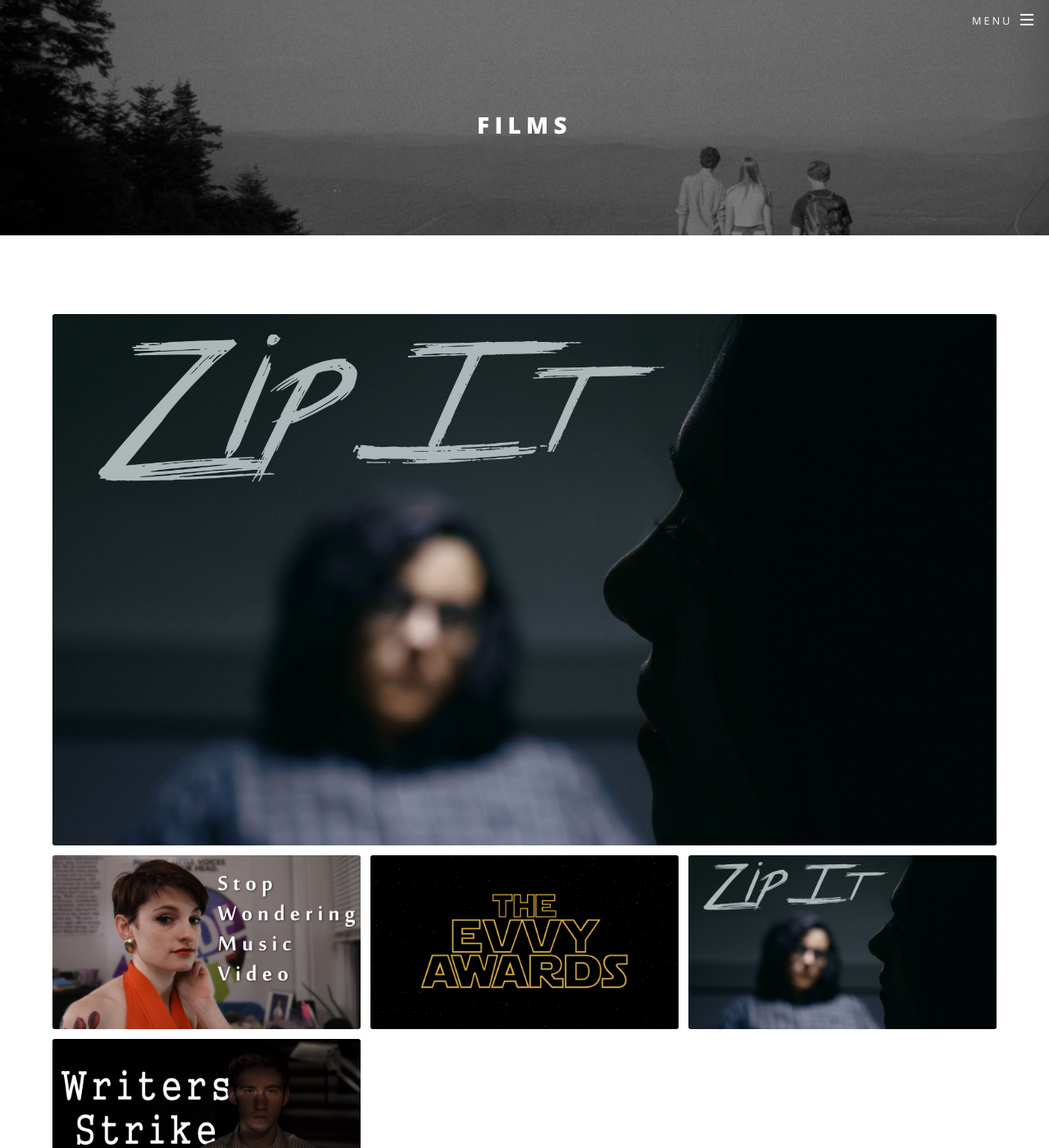
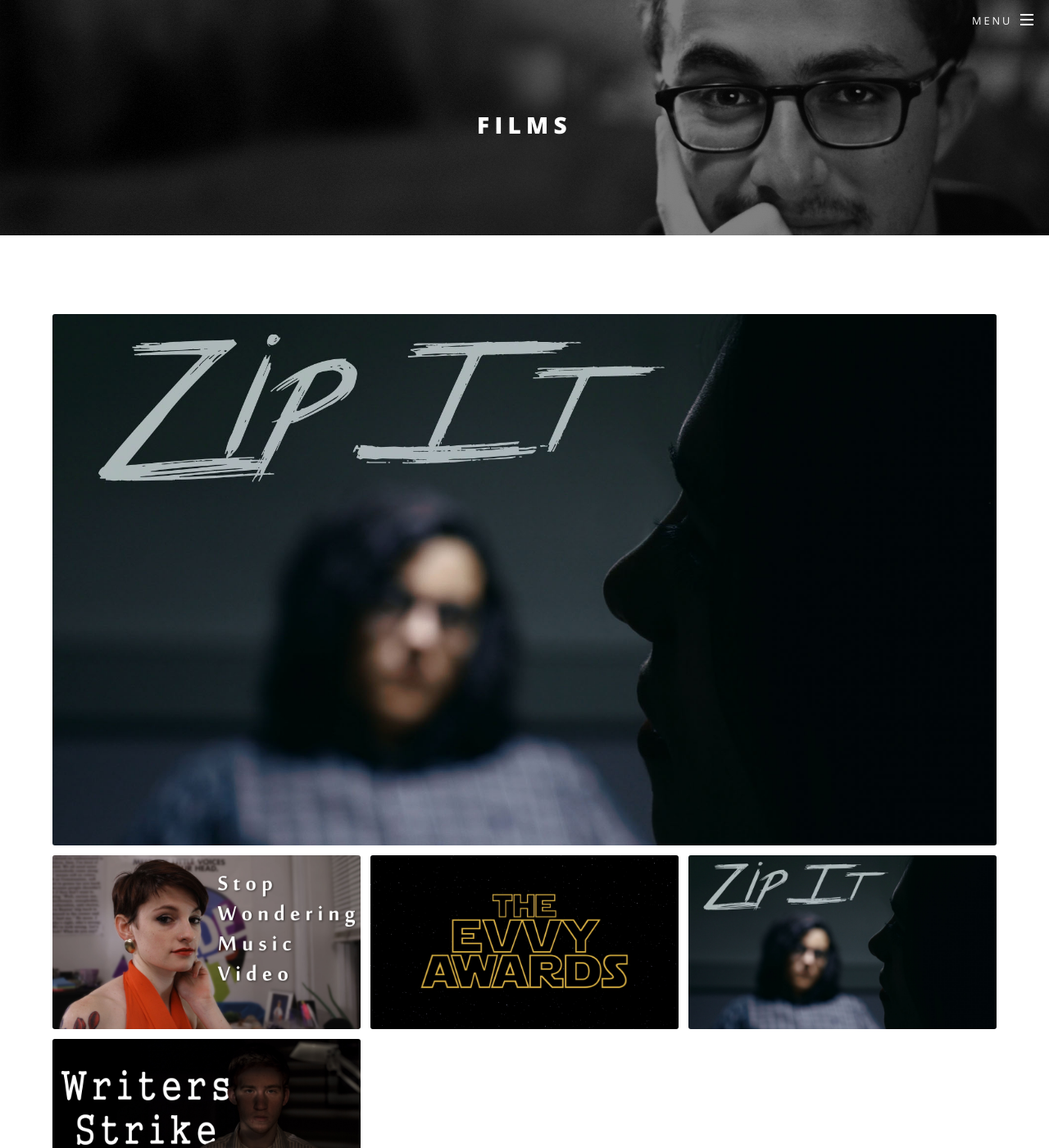
Before and after one commit to eturk/schwartzjake.com, a Jekyll site: the page built from films.markdown, in a window 1280 px wide and 1400 px high. Shown: the whole window at 82% size. Built offline with Jekyll 4.4.1, drawn with Linux system fonts in a browser that asks for light colours.

Commit message:
Updated Config

```diff
--- a/_config.yml
+++ b/_config.yml
@@ -20,4 +20,4 @@ defaults:
   values:
     layout: landing
 permalink: pretty
-banner_image: "/uploads/banner.jpg"
+banner_image: "/uploads/BG_Artsy_Headshot.jpg"
```
